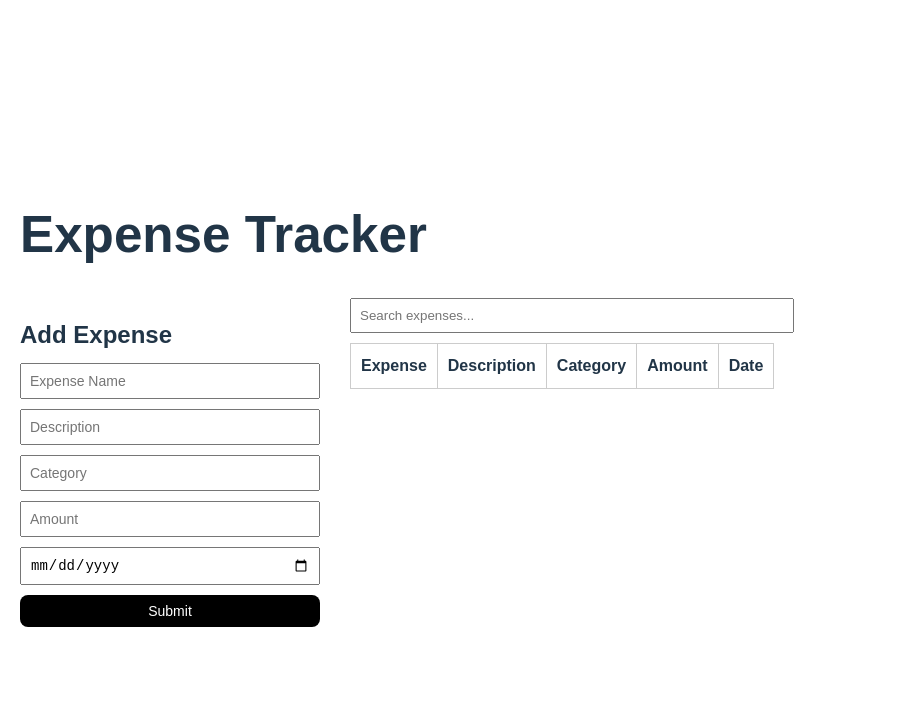
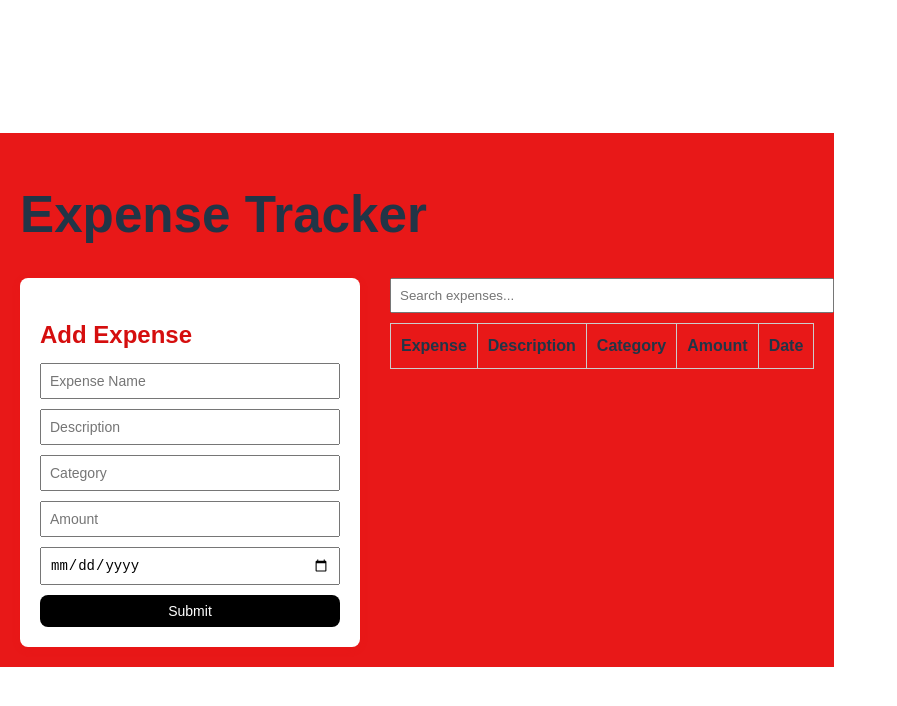
Before and after one commit to olella93/expense-tracker, a React (Vite) app: page / in a window 1280 px wide. Shown: the top 706 px of the page, without its empty margins (0-897 px from the left). Built offline with nearby package versions, Linux system fonts and the light colour scheme.

Commit message:
css styling updated

```diff
--- a/src/App.css
+++ b/src/App.css
@@ -1,6 +1,7 @@
 .app-container {
   padding: 20px;
   font-family: Arial, sans-serif;
+  background-color: rgb(232, 24, 24);
 }
 
 .main-content {
@@ -11,10 +12,16 @@
 
 .expense-form {
   width: 300px;
+  background-color: #fff;
+  padding: 20px;
+  border-radius: 8px;
+  box-shadow: 0 2px 10px rgba(237, 3, 3, 0.1);
 }
 
 .expense-form h2 {
   margin-bottom: 10px;
+  font-size: 24px;
+  color: #d50e0e;
 }
 
 .expense-form form {
@@ -34,6 +41,10 @@
   color: white;
   border: none;
   cursor: pointer;
+}
+
+.expense-form button:hover {
+  background-color: #444;
 }
 
 .expense-table {
```
